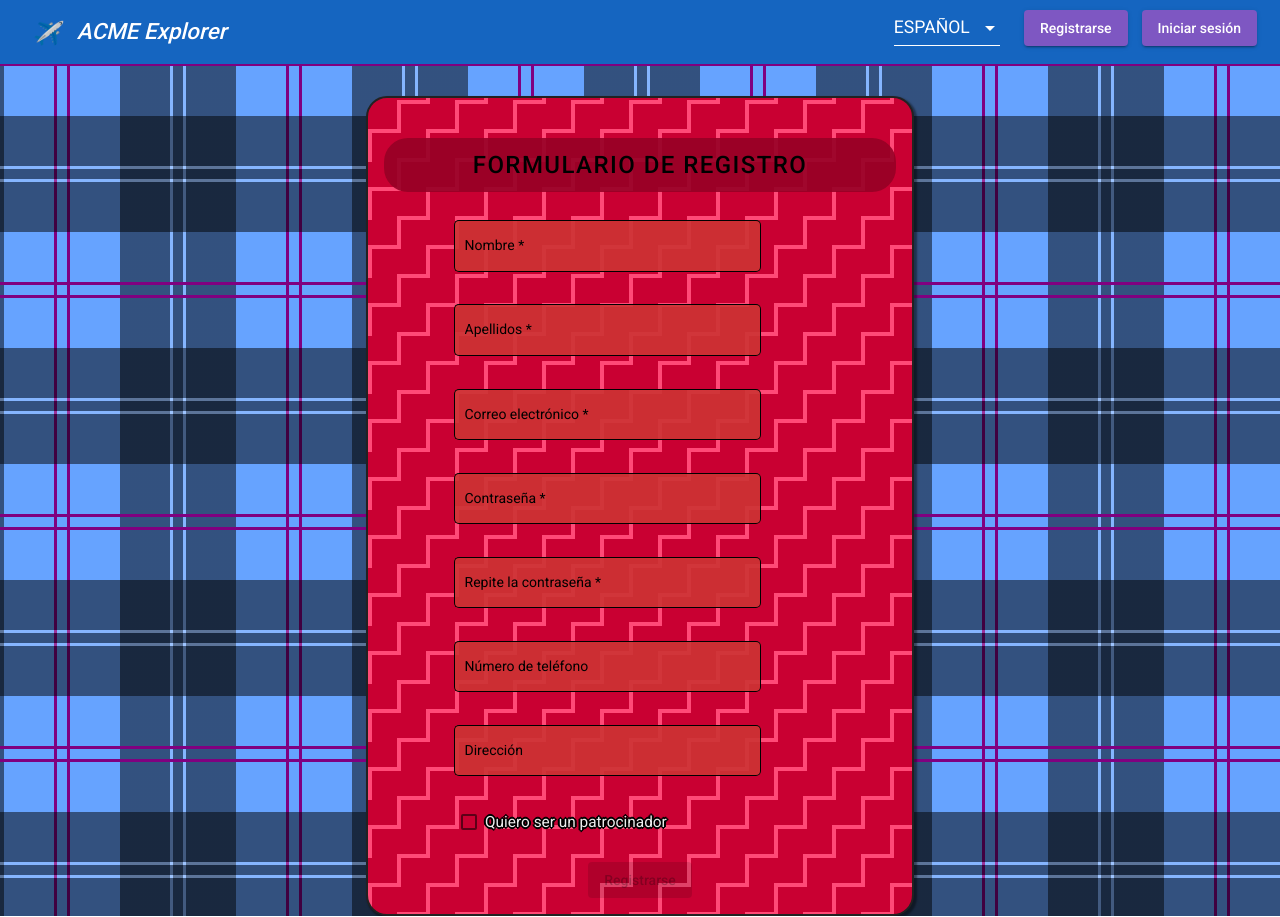
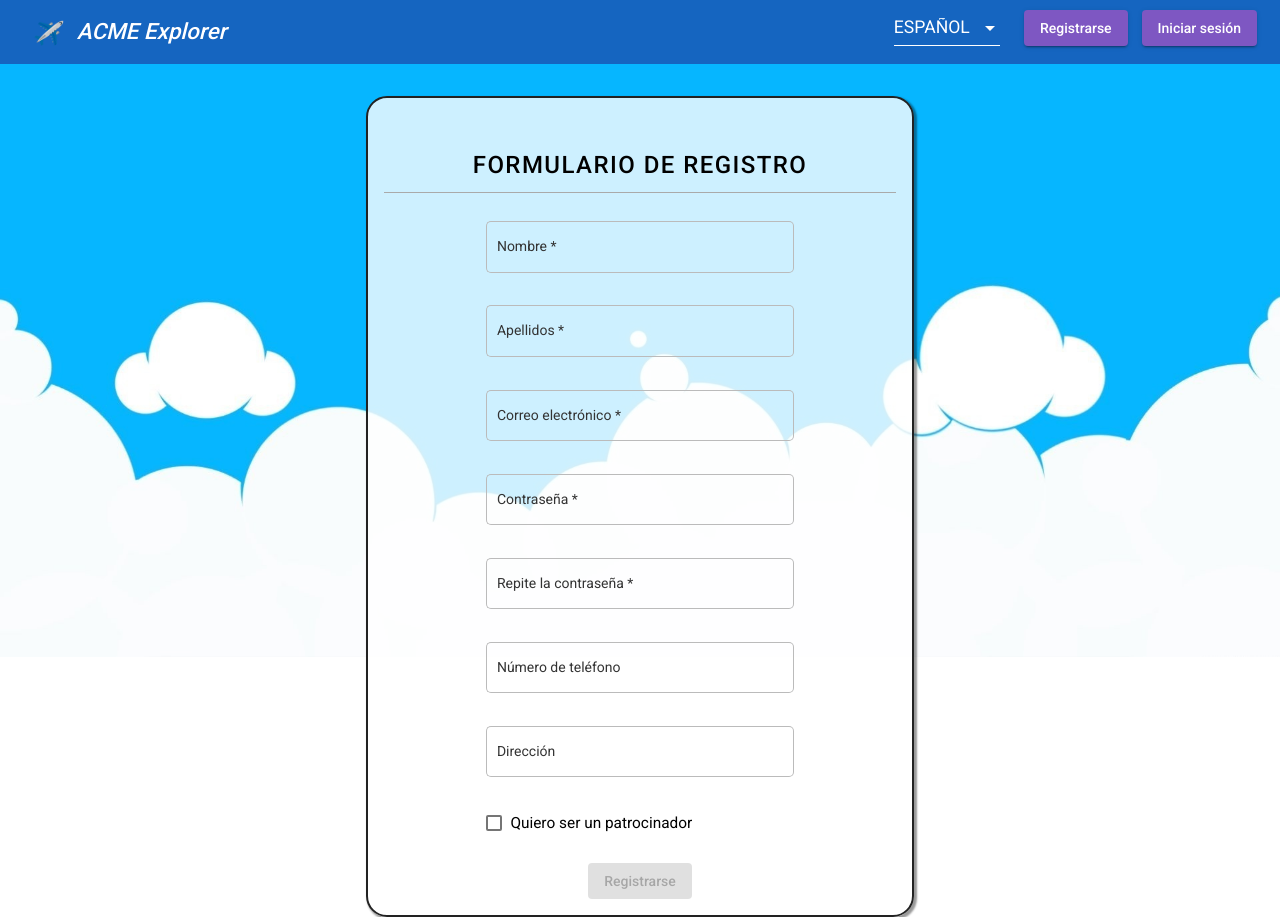
Before and after one commit to amg98/ACME-frontend, an Angular app: page /register in a window 1280 px wide. Built offline with nearby package versions, Linux system fonts and the light colour scheme.

Commit message:
fix: removed scottish design

```diff
--- a/src/app/app.component.scss
+++ b/src/app/app.component.scss
@@ -1,54 +1,6 @@
 .background {
-    color: white;
-    background-color: #66a3ff;
+    background-image: url("../assets/images/bg.jpg");
     min-height: 100%;
-    background-repeat: repeat;
-
-    background-image: repeating-linear-gradient(
-            transparent,
-            transparent 50px,
-            purple 50px,
-            purple 53px,
-            transparent 53px,
-            transparent 63px,
-            purple 63px,
-            purple 66px,
-            transparent 66px,
-            transparent 116px,
-            rgba(0, 0, 0, 0.5) 116px,
-            rgba(0, 0, 0, 0.5) 166px,
-            rgba(255, 255, 255, 0.2) 166px,
-            rgba(255, 255, 255, 0.2) 169px,
-            rgba(0, 0, 0, 0.5) 169px,
-            rgba(0, 0, 0, 0.5) 179px,
-            rgba(255, 255, 255, 0.2) 179px,
-            rgba(255, 255, 255, 0.2) 182px,
-            rgba(0, 0, 0, 0.5) 182px,
-            rgba(0, 0, 0, 0.5) 232px,
-            transparent 232px
-        ),
-        repeating-linear-gradient(
-            270deg,
-            transparent,
-            transparent 50px,
-            purple 50px,
-            purple 53px,
-            transparent 53px,
-            transparent 63px,
-            purple 63px,
-            purple 66px,
-            transparent 66px,
-            transparent 116px,
-            rgba(0, 0, 0, 0.5) 116px,
-            rgba(0, 0, 0, 0.5) 166px,
-            rgba(255, 255, 255, 0.2) 166px,
-            rgba(255, 255, 255, 0.2) 169px,
-            rgba(0, 0, 0, 0.5) 169px,
-            rgba(0, 0, 0, 0.5) 179px,
-            rgba(255, 255, 255, 0.2) 179px,
-            rgba(255, 255, 255, 0.2) 182px,
-            rgba(0, 0, 0, 0.5) 182px,
-            rgba(0, 0, 0, 0.5) 232px,
-            transparent 232px
-        );
+    background-size: 100%;
+    background-repeat: repeat-x;
 }
--- a/src/app/components/forms/register/register.component.html
+++ b/src/app/components/forms/register/register.component.html
@@ -30,6 +30,9 @@
                 <span class="error" *ngIf="registerForm.controls.email.errors?.email">{{emailValidationText}}</span>
             </mat-error>
         </mat-form-field>
+
+        <!-- Password match errors -->
+        <mat-error class="password-match" *ngIf="registerForm.hasError('passwordsDontMatch')">{{passwordMatchText}}</mat-error>
 
         <!-- Password -->
         <mat-form-field appearance="outline" class="form-field">
@@ -71,8 +74,5 @@
 
         <!-- Submit button -->
         <button mat-raised-button color="accent" class="submit-button" type="submit" [disabled]="!registerForm.valid">{{registerText}}</button>
-
-        <!-- Password match errors -->
-        <mat-error *ngIf="registerForm.hasError('passwordsDontMatch')">{{passwordMatchText}}</mat-error>
     </form>
 </mat-card>
--- a/src/app/components/forms/register/register.component.scss
+++ b/src/app/components/forms/register/register.component.scss
@@ -1,5 +1,4 @@
-$cardColor: #c90032;
-$titleBackground: darken($cardColor, 10%);
+$errorColor: darken(#ffa500, 10%);
 
 .card {
     margin: 0 auto;
@@ -7,18 +6,7 @@ $titleBackground: darken($cardColor, 10%);
     width: 40%;
     border-radius: 1.5em;
     box-shadow: 2px 2px 2px 1px rgba(0, 0, 0, 0.4);
-    background-color: darken(#ff7d9d, 10%);
-    background-size: 58px 58px;
-    background-position: 0px 2px, 4px 35px, 29px 31px, 33px 6px, 0px 36px, 4px 2px, 29px 6px, 33px 30px;
-    background-image: linear-gradient(335deg, $cardColor 23px, transparent 23px),
-        linear-gradient(155deg, $cardColor 23px, transparent 23px),
-        linear-gradient(335deg, $cardColor 23px, transparent 23px),
-        linear-gradient(155deg, $cardColor 23px, transparent 23px),
-        linear-gradient(335deg, $cardColor 10px, transparent 10px),
-        linear-gradient(155deg, $cardColor 10px, transparent 10px),
-        linear-gradient(335deg, $cardColor 10px, transparent 10px),
-        linear-gradient(155deg, $cardColor 10px, transparent 10px);
-    background-repeat: repeat;
+    background-color: rgba(#fff, 0.8);
     border: 2px solid #222;
 }
 
@@ -26,27 +14,29 @@ $titleBackground: darken($cardColor, 10%);
     display: block;
     width: 60%;
     margin-top: 1em;
-    margin-left: 5em;
+    margin-left: 20%;
     ::ng-deep .mat-form-field-outline {
-        background-color:rgba( #c33, 0.9);
-        color: #000;
+        color: #bbb;
         border-radius: 5px;
     }
     ::ng-deep .mat-form-field-label {
-        color: #000;
+        color: #333;
     }
 }
 
 .checkbox {
-    color: #eee;
+    color: #000;
     font-size: 1.1em;
-    text-shadow: 2px 0 0 #000, -2px 0 0 #000, 0 2px 0 #000, 0 -2px 0 #000, 1px 1px #000, -1px -1px 0 #000, 1px -1px 0 #000, -1px 1px 0 #000;
 }
 
 .error {
     font-size: 1.2em;
-    color: #eee;
-    text-shadow: 1px 0 0 #000, -1px 0 0 #000, 0 1px 0 #000, 0 -1px 0 #000, 1px 1px #000, -1px -1px 0 #000, 1px -1px 0 #000, -1px 1px 0 #000;
+    color: $errorColor;
+}
+
+.password-match {
+    margin-left: 21%;
+    color: $errorColor;
 }
 
 .title {
@@ -56,12 +46,11 @@ $titleBackground: darken($cardColor, 10%);
     letter-spacing: 0.06em;
     margin-top: 1em;
     margin-bottom: 1.2em;
-    background-color: rgba($titleBackground, 0.9);
     padding-top: 0.7em;
     padding-bottom: 0.7em;
+    border-bottom: 1px solid #aaa;
     padding-right: 0;
     padding-left: 0;
-    border-radius: 1em;
     color: #000;
 }
 
```
Also changed, not shown: src/assets/images/bg.jpg (added).
